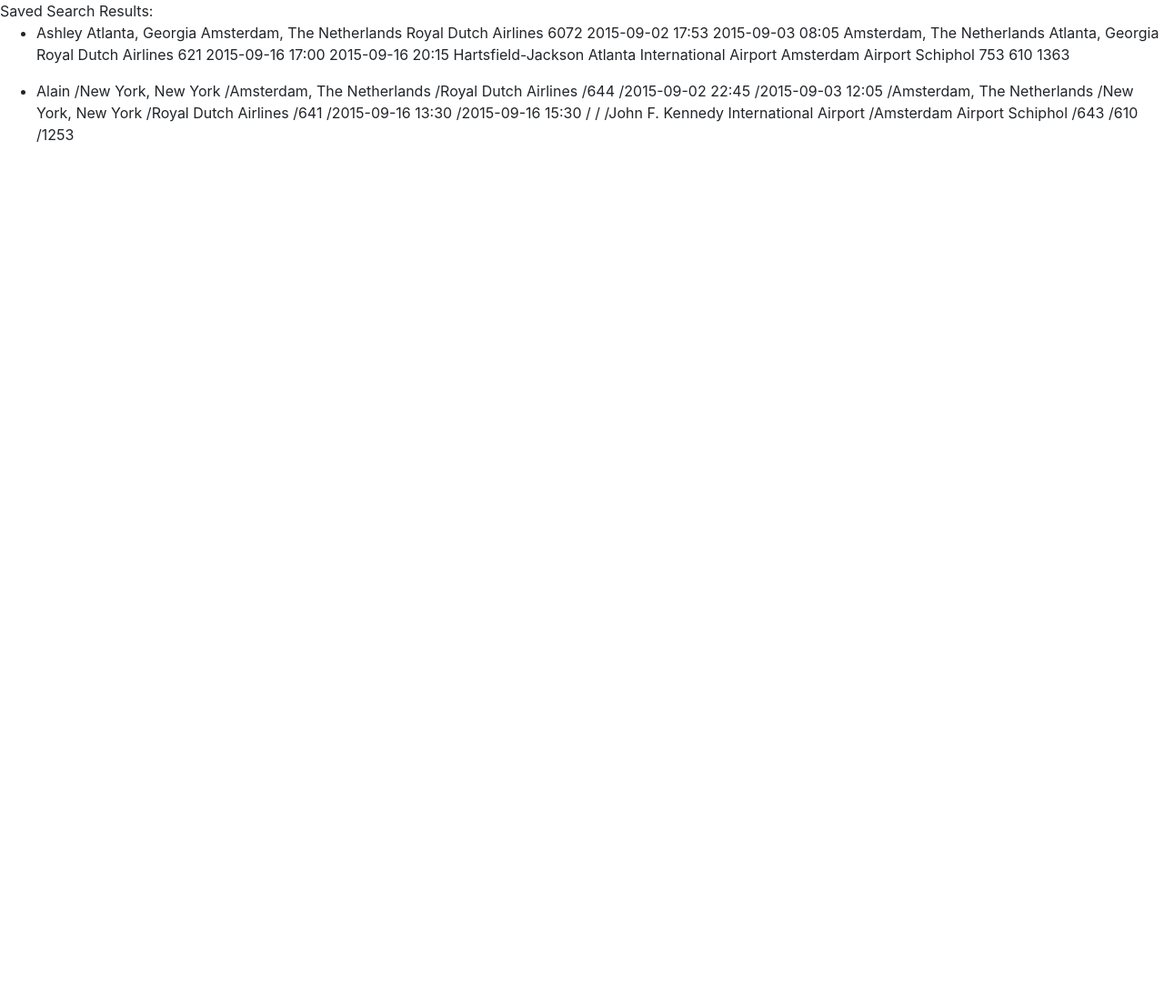
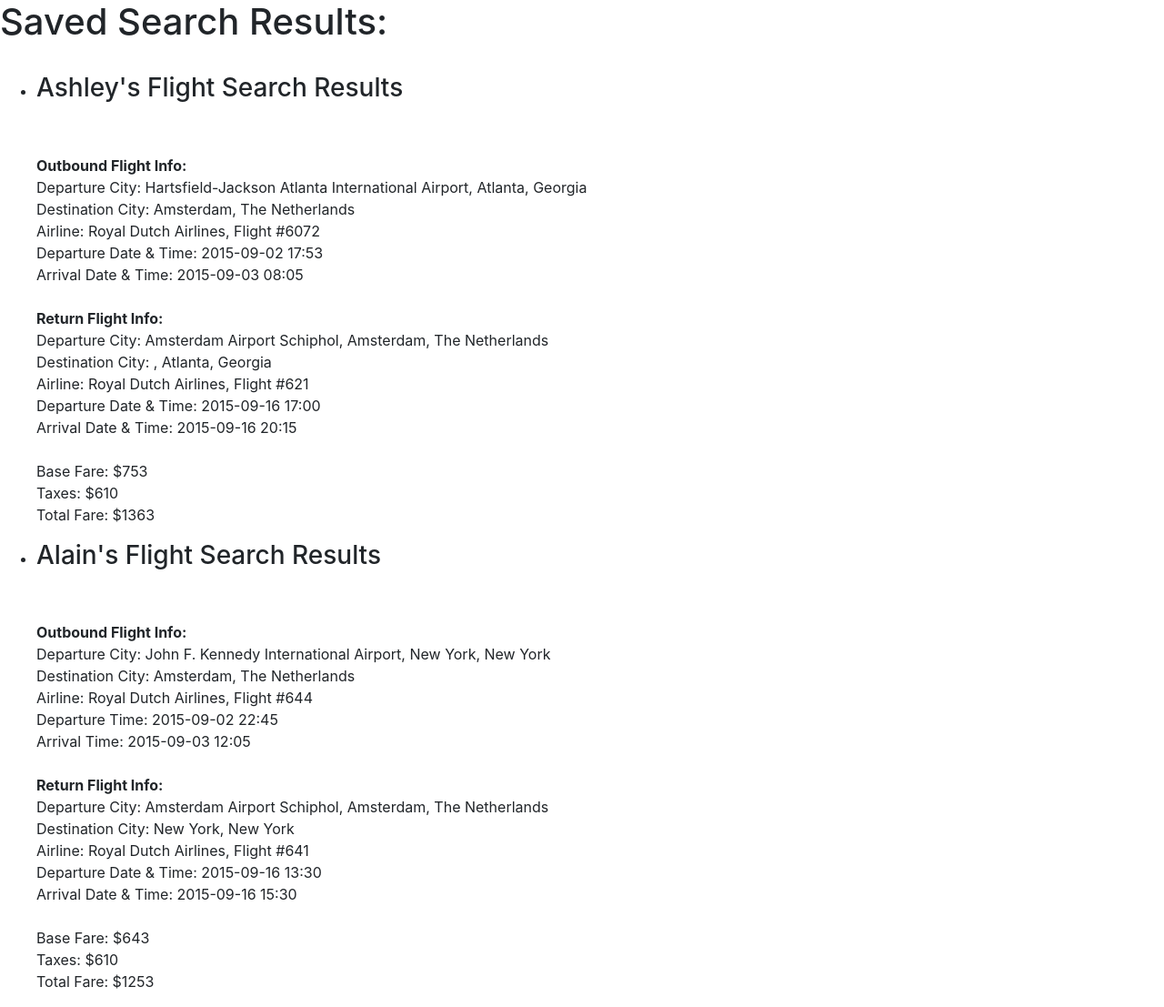
Before and after one commit to ashleyjelks/Wanderlust-Project-Hackbright-2015, a Flask app: page /saved_searches in a window 1280 px wide. Shown: the whole page at 91% size. Before the commit the page ends 156 px from the top, so only its background shows below. Run offline with Flask 2, Linux system fonts and the light colour scheme; a user stored in the database is signed in; data comes from the database, SQL or seed files in the repository; parts of the project's set-up code (start-up, migrations or seed data) failed here and were passed over; some libraries are stand-ins or nearby versions.

Commit message:
finshed base html for search results page

```diff
--- a/templates/saved_searches.html
+++ b/templates/saved_searches.html
@@ -1,64 +1,53 @@
 {% extends 'base.html' %}
 {% block content %}
-
-    <div>Saved Search Results:</div>
-
+<div>
+    <h1>Saved Search Results:</h1><br>
+</div>
+<div>
     <ul>
         <li>
-    {% for result in flight_list %}
-    {% for item in traveler_info %}
-    {{item[0].traveler1_name}}
-    {{result[0][0].outbound_city_origin}}
-    {{result[0][0].outbound_city_final_destination}}
-    {{result[0][0].outbound_airline_name}}
-    {{result[0][0].outbound_flight_number}}
-    {{result[0][0].outbound_datetime_departure}}
-    {{result[0][0].outbound_datetime_arrival}}
-    {{result[0][0].inbound_city_origin}}
-    {{result[0][0].inbound_city_final_destination}}
-    {{result[0][0].inbound_airline_name}}
-    {{result[0][0].inbound_flight_number}}
-    {{result[0][0].inbound_datetime_departure}}
-    {{result[0][0].inbound_datetime_arrival}}
-    {{result[0][0].outbound_destination_city_airport}}
-    {{result[0][0].inbound_destination_city_airport}}
-    {{result[0][0].outbound_city_airport}}
-    {{result[0][0].inbound_city_airport}}
-    {{result[0][0].base_fare}}
-    {{result[0][0].taxes}}
-    {{result[0][0].total_fare}}
+        {% for result in flight_list %}{% for item in traveler_info %}
+        <h3>{{item[0].traveler1_name}}'s Flight Search Results</h3><br><br>
+        <b>Outbound Flight Info:</b><br>
+        Departure City: {{result[0][0].outbound_city_airport}}, {{result[0][0].outbound_city_origin}}<br>
+        Destination City: {{result[0][0].outbound_city_final_destination}}<br>
+        Airline: {{result[0][0].outbound_airline_name}}, Flight #{{result[0][0].outbound_flight_number}}<br>
+        Departure Date & Time: {{result[0][0].outbound_datetime_departure}}<br>
+        Arrival Date & Time: {{result[0][0].outbound_datetime_arrival}}<br><br>
+        <b>Return Flight Info:</b><br>
+        Departure City: {{result[0][0].inbound_city_airport}}, {{result[0][0].inbound_city_origin}}
+        <br>Destination City: {{result[0][0].inbound_destination_city_airport}}, {{result[0][0].inbound_city_final_destination}}<br>
+        Airline: {{result[0][0].inbound_airline_name}}, Flight #{{result[0][0].inbound_flight_number}}<br>
+        Departure Date & Time: {{result[0][0].inbound_datetime_departure}}<br>
+        Arrival Date & Time: {{result[0][0].inbound_datetime_arrival}}<br><br>
+        Base Fare: ${{result[0][0].base_fare}}<br>
+        Taxes: ${{result[0][0].taxes}}<br>
+        Total Fare: ${{result[0][0].total_fare}}
         </li>
     </ul>
-
-
-
-
+</div>
+<div>
     <ul>
         <li>
-{{item[0].traveler2_name}}
-/{{result[1][0].outbound_city_origin}}
-/{{result[1][0].outbound_city_final_destination}}
-/{{result[1][0].outbound_airline_name}}
-/{{result[1][0].outbound_flight_number}}
-/{{result[1][0].outbound_datetime_departure}}
-/{{result[1][0].outbound_datetime_arrival}}
-/{{result[1][0].inbound_city_origin}}
-/{{result[1][0].inbound_city_final_destination}}
-/{{result[1][0].inbound_airline_name}}
-/{{result[1][0].inbound_flight_number}}
-/{{result[1][0].inbound_datetime_departure}}
-/{{result[1][0].inbound_datetime_arrival}}
-/{{result[1][0].outbound_destination_city_airport}}
-/{{result[1][0].inbound_destination_city_airport}}
-/{{result[1][0].outbound_city_airport}}
-/{{result[1][0].inbound_city_airport}}
-/{{result[1][0].base_fare}}
-/{{result[1][0].taxes}}
-/{{result[1][0].total_fare}}
+    <h3>{{item[0].traveler2_name}}'s Flight Search Results</h3><br><br>
+    <b>Outbound Flight Info:</b><br>
+    Departure City: {{result[1][0].outbound_city_airport}}, {{result[1][0].outbound_city_origin}}<br>
+    Destination City: {{result[1][0].outbound_city_final_destination}}<br>
+    Airline: {{result[1][0].outbound_airline_name}}, Flight #{{result[1][0].outbound_flight_number}}<br>
+    Departure Time: {{result[1][0].outbound_datetime_departure}}<br>
+    Arrival Time: {{result[1][0].outbound_datetime_arrival}}<br><br>
+    <b>Return Flight Info:</b><br>
+    Departure City: {{result[1][0].inbound_city_airport}}, {{result[1][0].inbound_city_origin}}<br>
+    Destination City: {{result[1][0].inbound_city_final_destination}}<br>
+    Airline: {{result[1][0].inbound_airline_name}}, Flight #{{result[1][0].inbound_flight_number}}<br>
+    Departure Date & Time: {{result[1][0].inbound_datetime_departure}}<br>
+    Arrival Date & Time: {{result[1][0].inbound_datetime_arrival}}<br><br>
+    Base Fare: ${{result[1][0].base_fare}}<br>
+    Taxes: ${{result[1][0].taxes}}<br>
+    Total Fare: ${{result[1][0].total_fare}}
     </ul>
+        {% endfor %}{% endfor %}
         </li>
-
-  {% endfor %}
-  {% endfor %}
+</div>
 
 {% endblock %}
```
Lines whose indentation alone changed are shown as unchanged.
